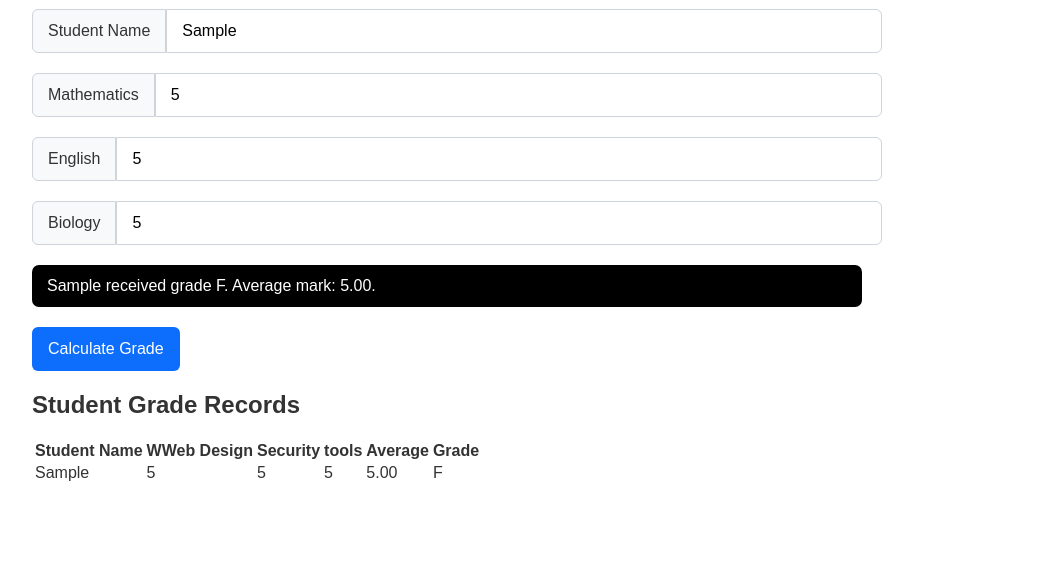
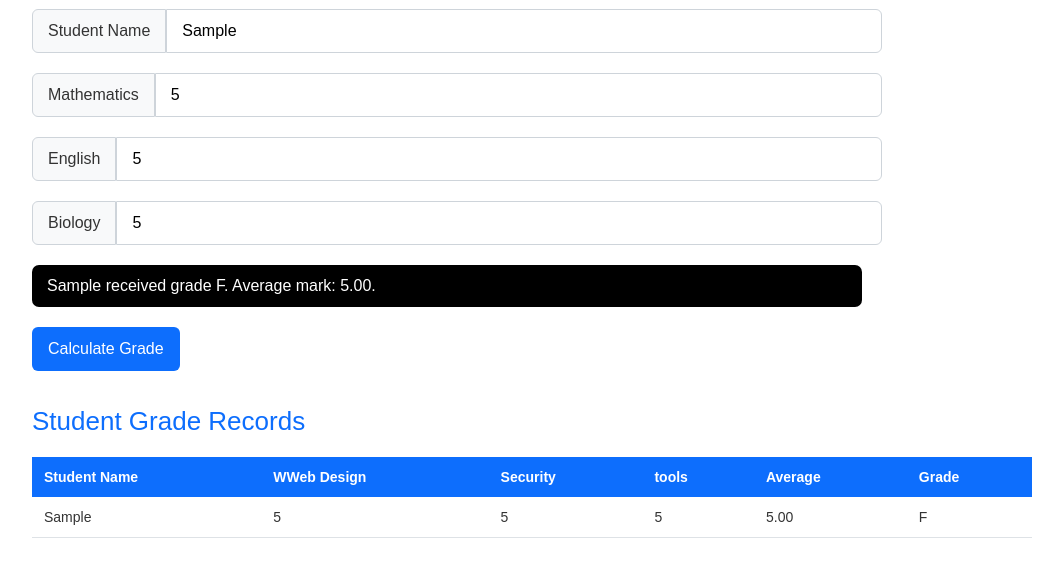
Before and after one commit to eliasmarga50-png/Student_Grade_Calculator, a plain HTML site: page index.html in a window 1280 px wide. Both pictures are taken after typing "Sample", "5", "5", "5" into the empty fields and a click on the button "Calculate Grade". Shown: the part 79-656 px from the top of the page, without its empty margins (108-1171 px from the left). Drawn offline with Linux system fonts and the light colour scheme.

Commit message:
cascade the student result dashboard

```diff
--- a/css/style.css
+++ b/css/style.css
@@ -109,3 +109,48 @@ button:active {
 .result:not(:empty) {
     display: block;
 }
+
+
+h2 {
+    color: #0d6efd;
+    font-size: 26px;
+    font-weight: 500;
+    margin-top: 35px;
+    margin-bottom: 20px;
+}
+
+.table-container {
+    width: 100%;
+    overflow-x: auto;
+    margin-top: 15px;
+}
+
+table {
+    width: 100%;
+    border-collapse: collapse;
+    text-align: left;
+    background-color: white;
+}
+
+th {
+    background-color: #0d6efd;
+    color: white;
+    padding: 12px;
+    font-size: 14px;
+    white-space: nowrap;
+}
+
+td {
+    padding: 12px;
+    border-bottom: 1px solid #dee2e6;
+    font-size: 14px;
+    white-space: nowrap;
+}
+
+tbody tr:nth-child(even) {
+    background-color: #f8f9fa;
+}
+
+tbody tr:hover {
+    background-color: #e9f2ff;
+}
```
